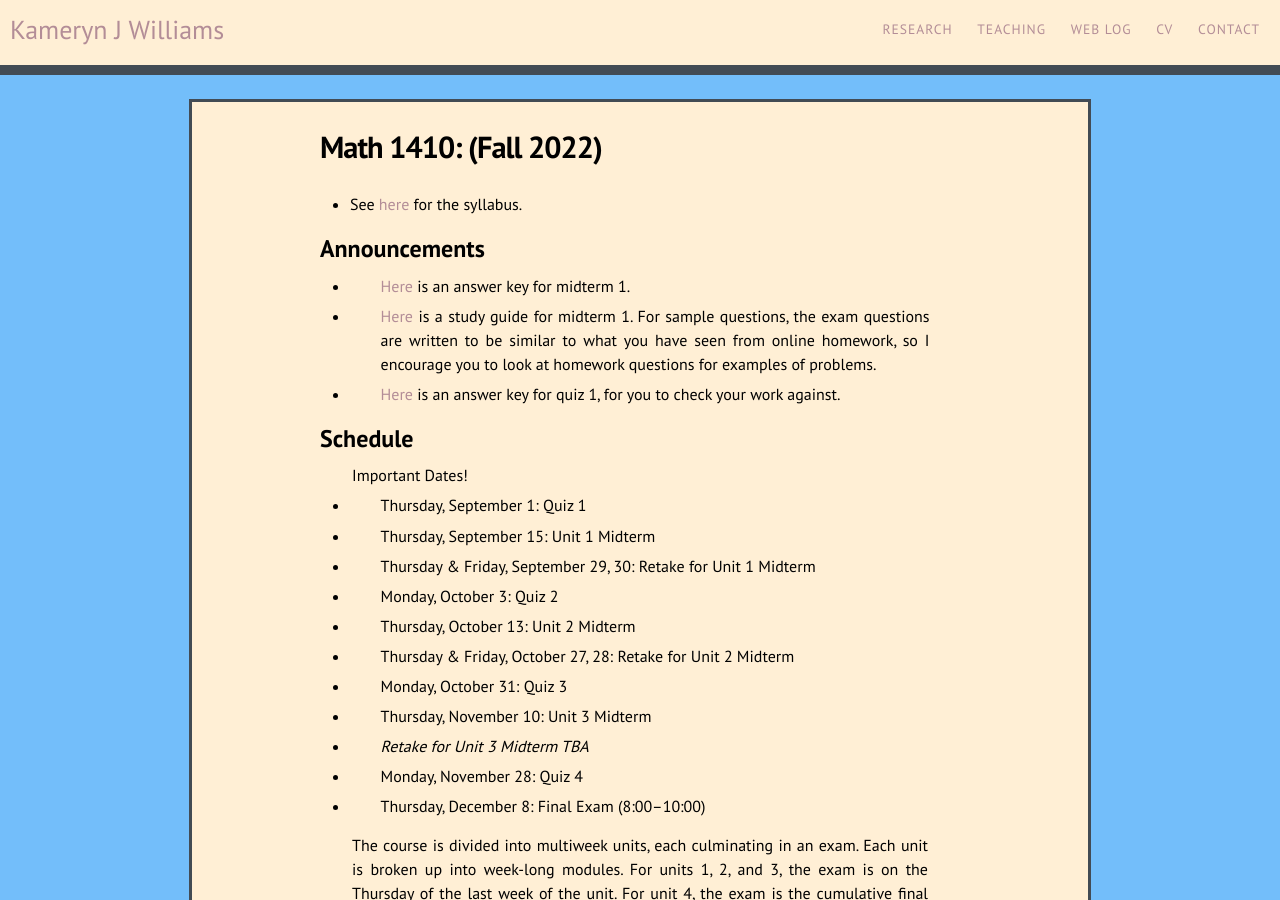
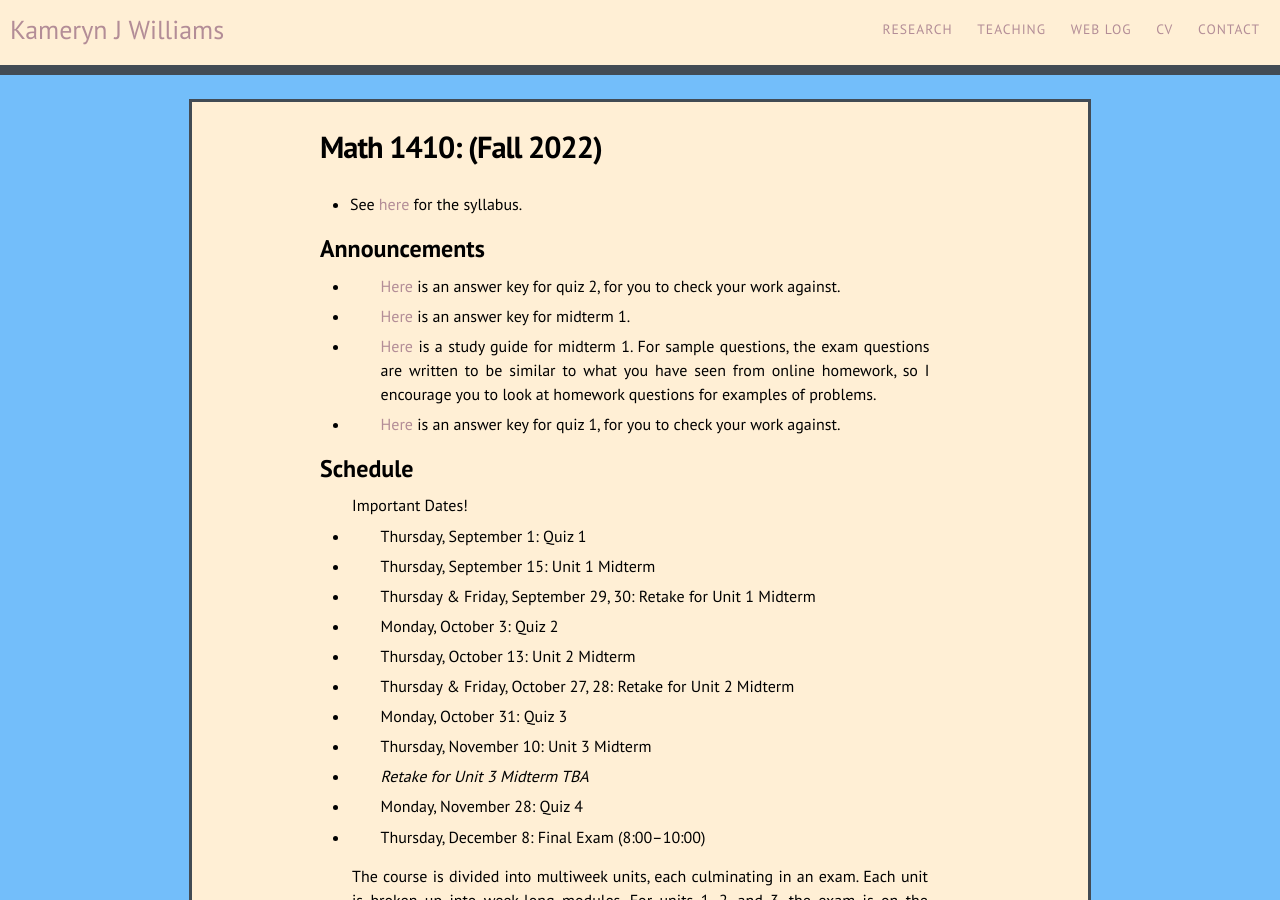
Before and after one commit to kamerynjw/kamerynjw.github.io, a Jekyll site: the page built from teaching/2022/math1410.md, in a window 1280 px wide and 900 px high. Built offline with Jekyll 4.4.1, drawn with Linux system fonts in a browser that asks for light colours; nearby versions of some CDN libraries.

Commit message:
1410 quiz answer key

```diff
--- a/teaching/2022/math1410.md
+++ b/teaching/2022/math1410.md
@@ -10,6 +10,9 @@ permalink: /teaching/2022/math1410/
 
 Announcements
 -------------
+
+* [Here]({{ page.url }}q2answers.pdf) is an answer key for quiz 2, for you to check your work against.
+
 
 * [Here]({{ page.url }}e1answers.pdf) is an answer key for midterm 1.
 
```
Also changed, not shown: 1 other file.
